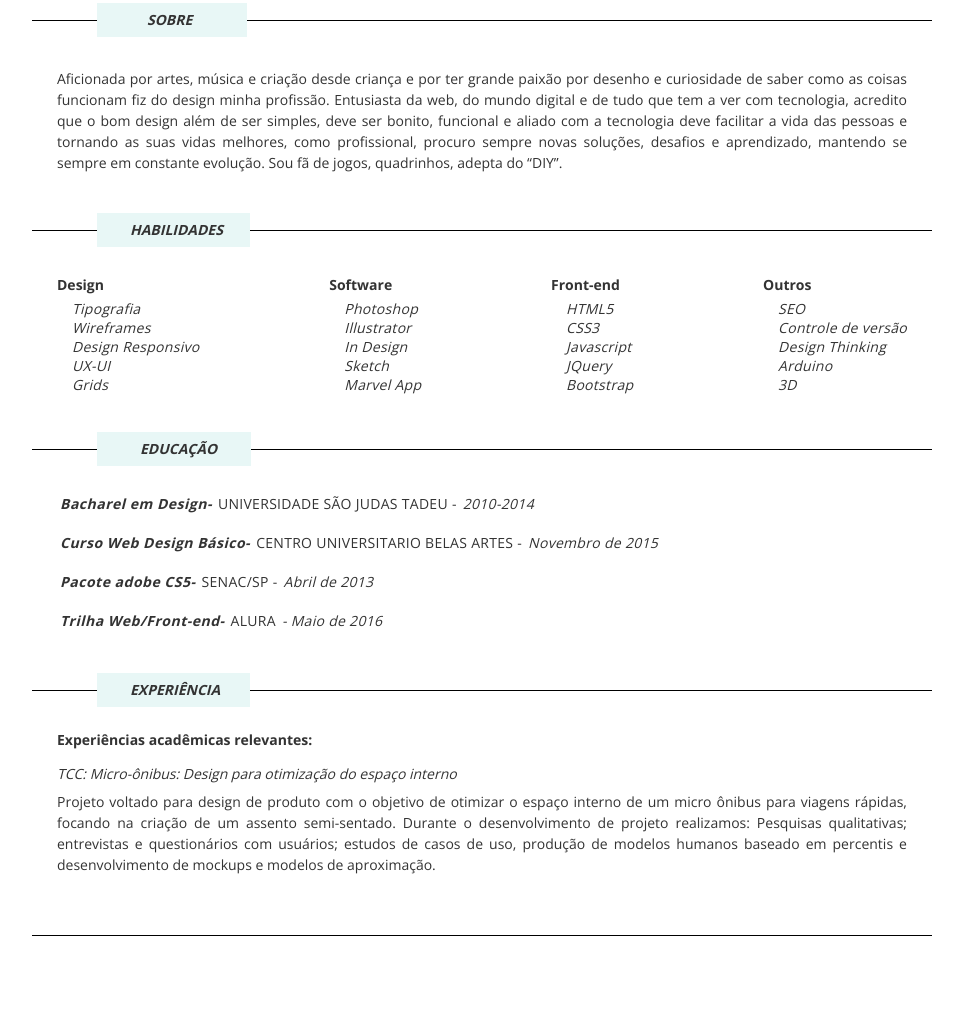
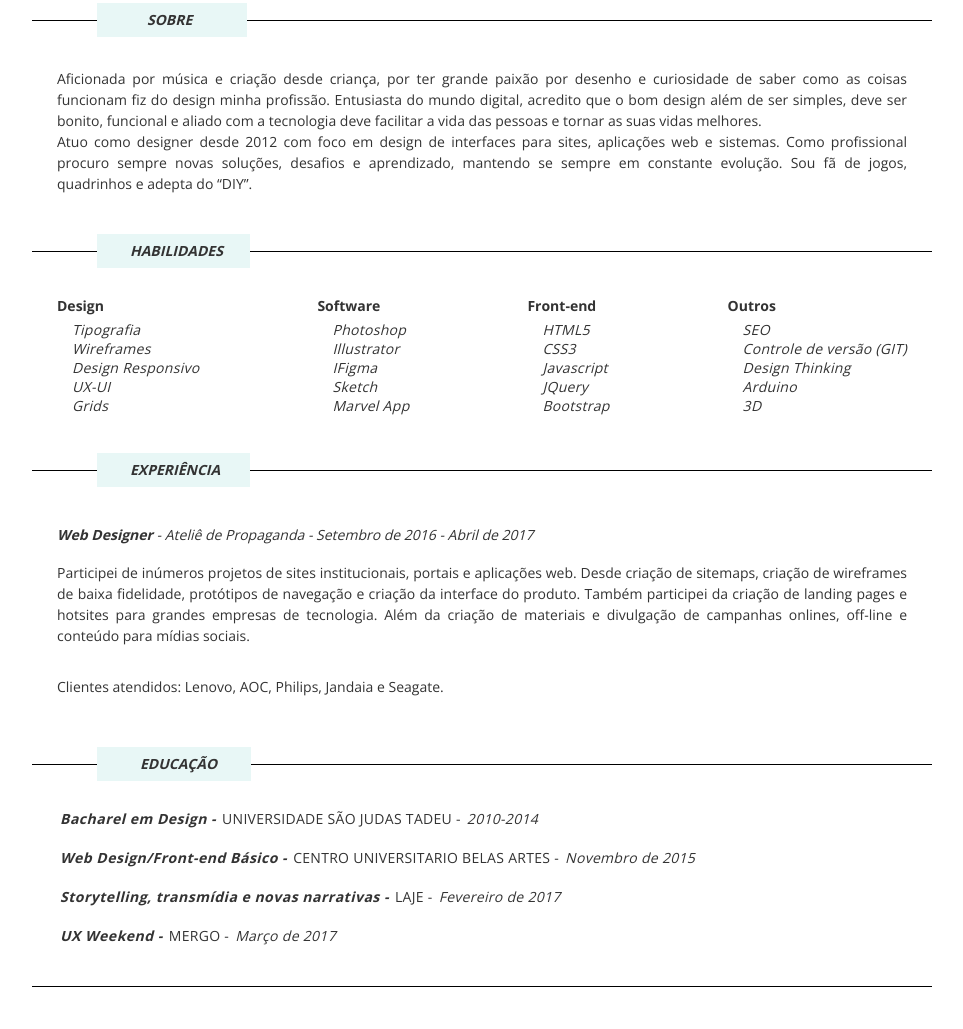
Before and after one commit to kellymoraes/kellymoraes.github.io, a plain HTML site: page cv/curriculo.html in a window 1280 px wide. Shown: the part 290-1319 px from the top of the page, without its empty margins (158-1121 px from the left). Before the commit the page ends 1256 px from the top, so only its background shows below. Drawn offline with nearby package versions, Linux system fonts and the light colour scheme.

Commit message:
experiencia alterada

```diff
--- a/css/style-cv.css
+++ b/css/style-cv.css
@@ -223,19 +223,34 @@ section.experiencia h4{
 	.experiencia .tcc h4{
 		font-weight: 400;
 		font-style: italic;
-		margin-top:20px;
+		margin-top:40px;
+	}
+
+	.experiencia .tcc h4 span{
+		font-weight: bold;
+		font-style: italic;
+		margin-top:40px;
 	}
 
 	section.experiencia p{
 			line-height: 1.5;
-			margin: 10px 0;
-			padding: 0px 0px 40px 0;
+			margin: 20px 0;
+			padding: 0px 0px 10px 0;
 			text-align: justify;
 	}
 
 		.experiencia .tcc .line{
 			position: relative;
-			top:10px;
+			top:20px;
+		}
+
+		.line-end{
+			border-top: 1px solid black;
+			width: 900px;
+			position: relative;
+			bottom: 2px;
+			padding-bottom: 40px;
+			z-index: 0;
 		}
 
 
--- a/cv/css/style-cv.css
+++ b/cv/css/style-cv.css
@@ -223,19 +223,34 @@ section.experiencia h4{
 	.experiencia .tcc h4{
 		font-weight: 400;
 		font-style: italic;
-		margin-top:20px;
+		margin-top:40px;
+	}
+
+	.experiencia .tcc h4 span{
+		font-weight: bold;
+		font-style: italic;
+		margin-top:40px;
 	}
 
 	section.experiencia p{
 			line-height: 1.5;
-			margin: 10px 0;
-			padding: 0px 0px 40px 0;
+			margin: 20px 0;
+			padding: 0px 0px 10px 0;
 			text-align: justify;
 	}
 
 		.experiencia .tcc .line{
 			position: relative;
-			top:10px;
+			top:20px;
+		}
+
+		.line-end{
+			border-top: 1px solid black;
+			width: 900px;
+			position: relative;
+			bottom: 2px;
+			padding-bottom: 40px;
+			z-index: 0;
 		}
 
 
--- a/cv/curriculo.html
+++ b/cv/curriculo.html
@@ -1,7 +1,7 @@
 <!DOCTYPE html>
 <html lang="pt-br">
 	<head>
-		<title>Kelly Moraes-Curriculo</title>
+		<title>Kelly Moraes -Curriculo</title>
 		<meta charset="utf-8">
 		<meta name="viewport" content="width=device-width, initial-scale=1">
 		<link href="css/reset.css" rel="stylesheet" type="text/css">
@@ -16,7 +16,7 @@
 		<div class="container">
 			<header class="dados-pessoais">
 				<h1>Kelly Moraes</h1>
-				<h4><em>Designer</em></h4>
+				<h4><em>Web Designer</em></h4>
 			<nav>
 				<ul>
 					<li><tel>(11) 9.6961-9318</tel></li>
@@ -31,8 +31,9 @@
 						<h1>Sobre</h1>
 						<div class="line"></div>
 					</header>
-					<p>Aficionada por artes, música e criação desde criança e por ter grande paixão por desenho e curiosidade de saber como as coisas funcionam fiz do design minha profissão.
-					Entusiasta da web, do mundo digital e de tudo que tem a ver com tecnologia, acredito que o bom design além de ser simples, deve ser bonito, funcional e aliado com a tecnologia deve facilitar a vida das pessoas e tornando as suas vidas melhores, como profissional, procuro sempre novas soluções, desafios e aprendizado, mantendo se sempre em constante evolução. Sou fã de jogos, quadrinhos, adepta do “DIY”.
+					<p>Aficionada por música e criação desde criança, por ter grande paixão por desenho e curiosidade de saber como as coisas funcionam fiz do design minha profissão. Entusiasta do mundo digital, acredito que o bom design além de ser simples, deve ser bonito, funcional e aliado com a tecnologia deve facilitar a vida das pessoas e tornar as suas vidas melhores.
+					<br>Atuo como designer desde 2012 com foco em design de interfaces para sites, aplicações web e sistemas. Como profissional procuro sempre novas soluções, desafios e aprendizado, mantendo se sempre em constante evolução. Sou fã de jogos, quadrinhos e adepta do “DIY”.</br>
+
 					</p>
 				</section>
 				<section class="skills">
@@ -56,7 +57,7 @@
 							<ul>
 								<li>Photoshop</li>
 								<li>Illustrator</li>
-								<li>In Design</li>
+								<li>IFigma</li>
 								<li>Sketch</li>
 								<li>Marvel App</li>
 							</ul>
@@ -75,13 +76,28 @@
 							<h4>Outros</h4>
 							<ul>
 								<li>SEO</li>
-								<li>Controle de versão</li>
+								<li>Controle de versão (GIT)</li>
 								<li>Design Thinking</li>
 								<li>Arduino</li>
 								<li>3D</li>
 							</ul>
 						</div>
 					</div>
+				</section>
+				<section class="experiencia">
+					<header>
+						<h1>Experiência</h1>
+						<div class="line"></div>
+					</header>
+					<div class="tcc">
+						<h4>
+							<span>Web Designer</span> - Ateliê de Propaganda - Setembro de 2016 - Abril de 2017
+						</h4>
+						<p>Participei de inúmeros projetos de sites institucionais, portais e aplicações web. Desde criação de sitemaps, criação de wireframes de baixa fidelidade, protótipos de navegação e criação da interface do produto. Também participei da criação de landing pages e hotsites para grandes empresas de tecnologia. Além da criação de materiais e divulgação de campanhas onlines, off-line e conteúdo para mídias sociais.
+						</p>
+						<p>
+							Clientes atendidos: Lenovo, AOC, Philips, Jandaia e Seagate.
+						</p>
 				</section>
 				<section class="educacao">
 					<header>
@@ -90,35 +106,23 @@
 					</header>
 
 					<div class="bacharel">
-						<p class="curso">Bacharel em Design-</p><p class="instituicao">Universidade São Judas Tadeu -</p>
+						<p class="curso">Bacharel em Design -</p><p class="instituicao">Universidade São Judas Tadeu -</p>
 						<p class="ano">2010-2014</p>
 					</div>
 					<div class="web-design">
-						<p class="curso">Curso Web Design Básico-</p><p class="instituicao">Centro Universitario Belas Artes -</p>
+						<p class="curso">Web Design/Front-end Básico -</p><p class="instituicao">Centro Universitario Belas Artes -</p>
 						<p class="ano">Novembro de 2015</p>
 					</div>
 					<div class="cs5">
-						<p class="curso">Pacote adobe CS5-</p><p class="instituicao">Senac/SP -</p>
-						<p class="ano">Abril de 2013</p>
+						<p class="curso">Storytelling, transmídia e novas narrativas -</p><p class="instituicao">Laje -</p>
+						<p class="ano">Fevereiro de 2017</p>
 					</div>
 					<div class="front-end">
-						<p class="curso">Trilha Web/Front-end-</p><p class="instituicao">Alura</p><p class="ano">- Maio de 2016</p>
+						<p class="curso">UX Weekend -</p><p class="instituicao">Mergo -</p><p class="ano"> Março de 2017</p>
 					</div>
 				</section>
-				<section class="experiencia">
-					<header>
-						<h1>Experiência</h1>
-						<div class="line"></div>
-						<h4>Experiências acadêmicas relevantes:</h4>
-					</header>
-					<div class="tcc">
-						<h4>TCC: Micro-ônibus: Design para otimização do espaço interno</h4>
-						<p>Projeto voltado para design de produto com o objetivo de otimizar o espaço interno de um micro ônibus para viagens rápidas, focando na criação de um assento semi-sentado.
-						Durante o desenvolvimento de projeto realizamos: Pesquisas qualitativas; entrevistas e questionários com usuários; estudos de casos de uso, produção de modelos humanos baseado em percentis e desenvolvimento de mockups e modelos de aproximação.
-						</p>
-						<div class="line"></div>
-				</section>
 			</article>
+			<div class="line-end"></div>
 		</div>
 	</body>
 </html>
```
